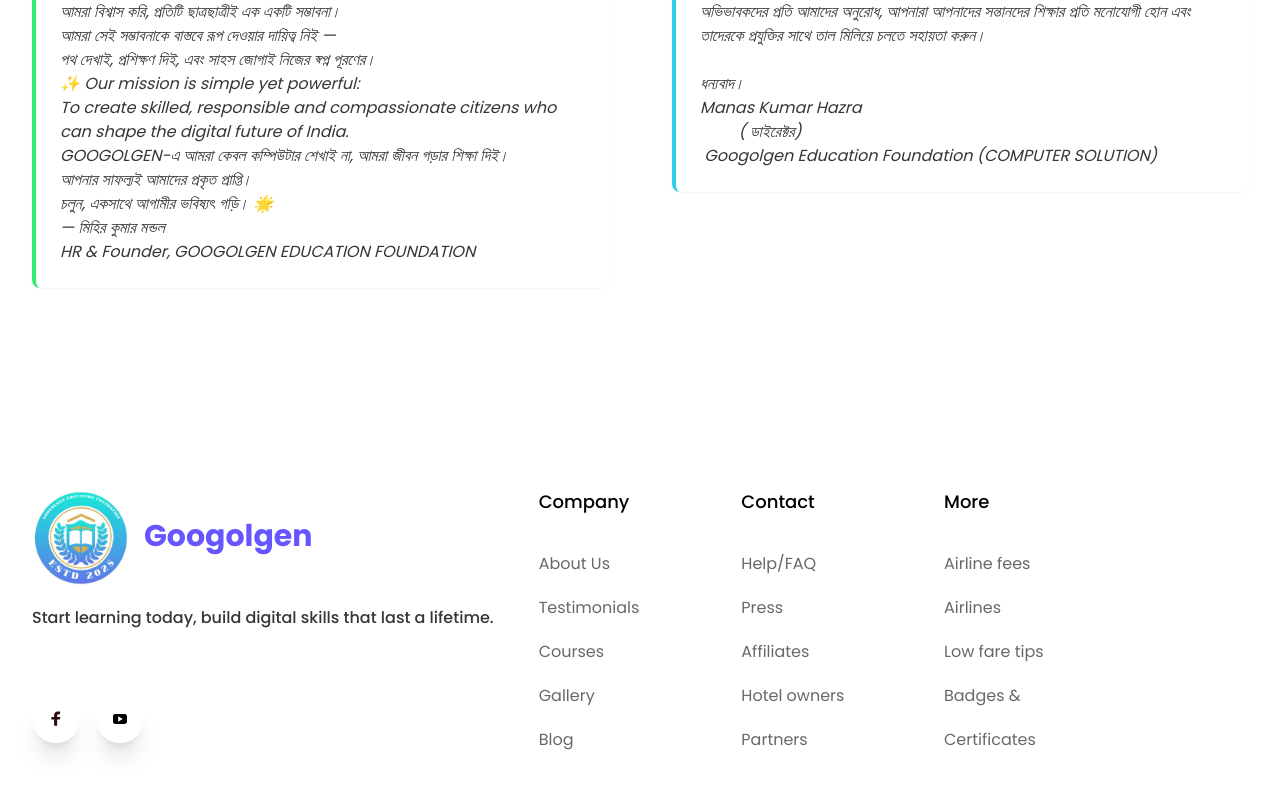
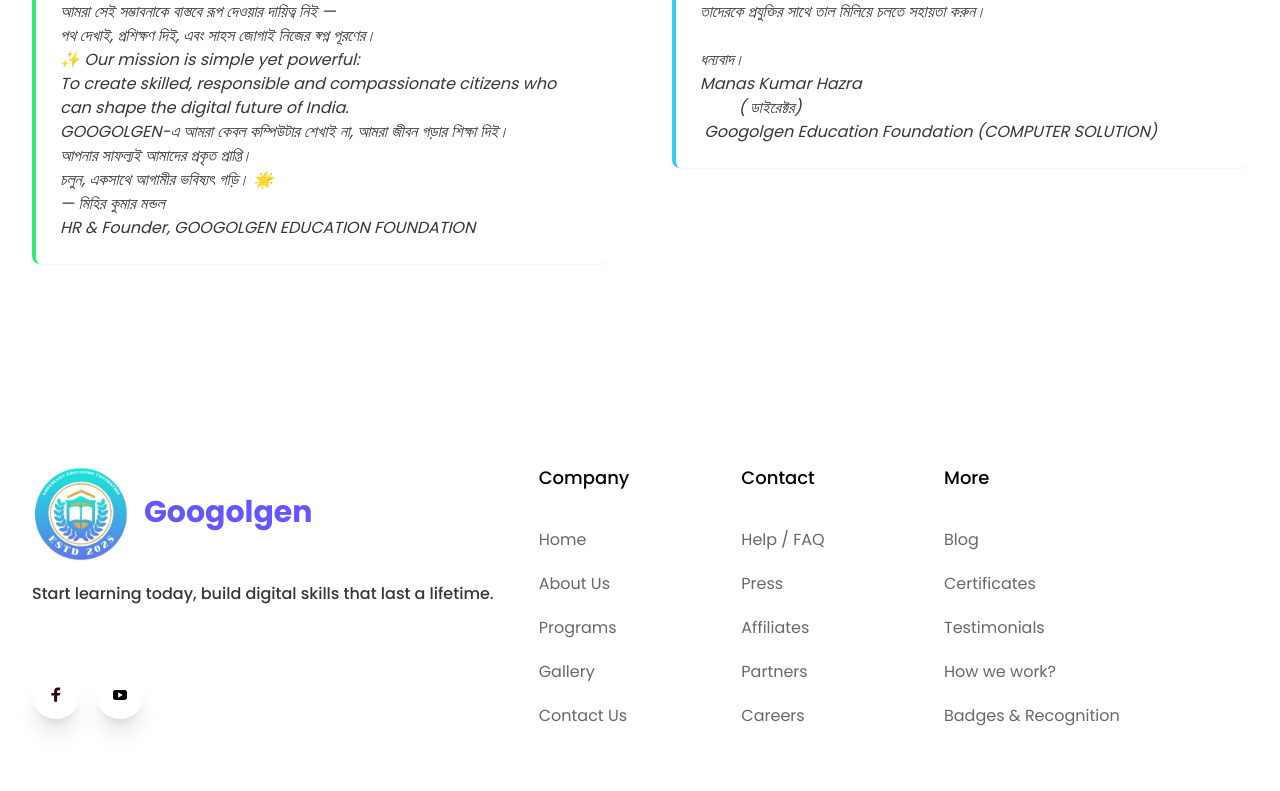
Before and after one commit to googolgen/googolgen-website, a Next.js app: page /about-us in a window 1280 px wide. Shown: the part 2001-2792 px from the top of the page. Built offline with nearby package versions, Linux system fonts and the light colour scheme.

Commit message:
Navbar active link fixed

```diff
--- a/app/about-us/page.tsx
+++ b/app/about-us/page.tsx
@@ -56,7 +56,7 @@
           <div className="flex flex-col sm:flex mb-6">
             <h3 className="text-midnightblue text-4xl lg:text-55xl font-semibold mb-10">Company Details</h3>
             <p className="text-justify text-gunmetalgray">
-              <b>GOOGOLGEN EDUCATION FOUNDATION</b> is a Private Limited Company, governed by the Companies Act as a company limited by shares. Classified as a Non-government company, it is registered under the Registrar of Companies <b>RoC-Kolkata</b>. According to the Ministry of Corporate Affairs (MCA), this company was incorporated on <b>17-04-2025</b> and last updated on <b>26-08-2025</b>. Its <b>Corporate Identification Number (CIN) is U88900WB2025NPL278537</b>, and it carries the registration number <b>278537</b>. Currently, its eFiling status is listed as “Active,” suggesting that the company is no longer operational as per MCA records.
+              <b>GOOGOLGEN EDUCATION FOUNDATION</b> is a Private Limited Company, governed by the Companies Act as a company limited by shares. Classified as a Non-government company, it is registered under the Registrar of Companies <b>RoC-Kolkata</b>. According to the Ministry of Corporate Affairs (MCA), this company was incorporated on <b>17-04-2025</b> and last updated on <b>26-08-2025</b>. Its <b>Corporate Identification Number (CIN) is U88900WB2025NPL278537</b>, and it carries the registration number <b>278537</b>.
             </p>
           </div>
         </DownMotion>
--- a/app/components/Footer/Footer.tsx
+++ b/app/components/Footer/Footer.tsx
@@ -10,13 +10,13 @@
   }[];
 }
 
-interface socialLinks {
+interface SocialLink {
   imgSrc: string;
   link: string;
   width: number;
 }
 
-const socialLinks: socialLinks[] = [
+const socialLinks: SocialLink[] = [
   {
     imgSrc: '/assets/footer/facebook.svg',
     link: 'https://www.facebook.com/share/178FLEUERr',
@@ -27,52 +27,48 @@
     link: 'https://www.youtube.com/@googolgen',
     width: 14
   },
-]
+];
 
 const products: ProductType[] = [
   {
     id: 1,
     section: "Company",
     link: [
-            {label: 'About Us', url: '/about-us'},
-            {label: 'Testimonials', url: '/#testimonials'},
-            {label: 'Courses', url: '/courses'},
-            {label: 'Gallery', url: '/gallery'},
-            {label: 'Blog', url: '/blog'}
+      { label: 'Home', url: '/' },
+      { label: 'About Us', url: '/about-us' },
+      { label: 'Programs', url: '/programs' },
+      { label: 'Gallery', url: '/gallery' },
+      { label: 'Contact Us', url: '/contact-us' },
     ],
   },
   {
     id: 2,
     section: "Contact",
     link: [
-            {label: 'Help/FAQ', url: ''},
-            {label: 'Press', url: ''},
-            {label: 'Affiliates', url: ''},
-            {label: 'Hotel owners', url: ''},
-            {label: 'Partners', url: ''},
+      { label: 'Help / FAQ', url: '/faq' },
+      { label: 'Press', url: '/press' },
+      { label: 'Affiliates', url: '/affiliates' },
+      { label: 'Partners', url: '/partners' },
+      { label: 'Careers', url: '/careers' },
     ]
-    }
-    ,
+  },
   {
     id: 3,
     section: "More",
     link: [
-            {label: 'Airline fees', url: ''},
-            {label: 'Airlines', url: ''},
-            {label: 'Low fare tips', url: ''},
-            {label: 'Badges &', url: ''},
-            {label: 'Certificates', url: ''}
+      { label: 'Blog', url: '/blog' },
+      { label: 'Certificates', url: '/certificates' },
+      { label: 'Testimonials', url: '/testimonials' },
+      { label: 'How we work?', url: '/how-we-work' },
+      { label: 'Badges & Recognition', url: '/badges-recognition' },
     ]
   }
-]
+];
 
-const footer = () => {
+const Footer = () => {
   return (
-
     <div className="mx-auto max-w-2xl sm:pt-24 px-4 sm:px-6 lg:max-w-7xl lg:px-8">
-
       <div className="my-12 grid grid-cols-1 gap-y-10 sm:grid-cols-6 lg:grid-cols-12">
-
         <div className='sm:col-span-6 lg:col-span-5'>
           <div className="flex flex-shrink-0 items-center border-right">
             <Image src="/assets/logo/logo.jpeg" alt="logo" width={96} height={96} />
@@ -80,27 +76,29 @@
               <span className='text-3xl font-bold text-Blueviolet'>Googolgen</span>
             </div>
           </div>
-                    <h3 className='text-base font-medium text-gunmetalgray lh-160 mt-5 mb-4 lg:mb-16'> Start learning today, build digital skills that last a lifetime.</h3>
+          <h3 className='text-base font-medium text-gunmetalgray lh-160 mt-5 mb-4 lg:mb-16'>
+            Start learning today, build digital skills that last a lifetime.
+          </h3>
           <div className='flex gap-4'>
-
-                        {socialLinks.map((items, i) => (
-                        <Link href={items.link} key={i}>
+            {socialLinks.map((item, i) => (
+              <a href={item.link} target="_blank" key={i}>
                 <div className="bg-white h-12 w-12 shadow-xl text-base rounded-full flex items-center justify-center footer-icons hover:bg-ultramarine">
-                                <Image src={items.imgSrc} alt={items.imgSrc} width={items.width} height={2} className="sepiaa" />
+                  <Image src={item.imgSrc} alt={item.imgSrc} width={item.width} height={item.width} className="sepiaa" />
                 </div>
-                        </Link>
+              </a>
             ))}
-
           </div>
         </div>
 
-                {products.map((product) => (
-                    <div key={product.id} className="sm:col-span-2">
-                        <p className="text-black text-lg font-medium mb-9">{product.section}</p>
+        {products.map((section) => (
+          <div key={section.id} className="sm:col-span-2">
+            <p className="text-black text-lg font-medium mb-9">{section.section}</p>
             <ul>
-                            {product.link.map((link: {label: string, url: string}, index: number) => (
-                                <li key={index} className='mb-5'>
-                                    <Link href={link.url} className="text-darkgray text-base font-normal mb-6 space-links">{link.label}</Link>
+              {section.link.map((linkItem, idx) => (
+                <li key={idx} className='mb-5'>
+                  <Link href={linkItem.url} className="text-darkgray text-base font-normal space-links">
+                    {linkItem.label}
+                  </Link>
                 </li>
               ))}
             </ul>
@@ -110,17 +108,22 @@
       </div>
 
       {/* All Rights Reserved */}
-
       <div className='py-10 md:flex items-center justify-between border-t border-t-gray-blue'>
-                <h4 className='text-dark-red opacity-75 text-sm text-center md:text-start font-normal'>Copyright &copy; 2025 Googolgen Education Foundation. All rights reserved.</h4>
+        <h4 className='text-dark-red opacity-75 text-sm text-center md:text-start font-normal'>
+          Copyright &copy; 2025 Googolgen Education Foundation. All rights reserved.
+        </h4>
         <div className="flex gap-5 mt-5 md:mt-0 justify-center md:justify-start">
-                    <h4 className='text-dark-red opacity-75 text-sm font-normal'>Email: <Link className="hover:text-black hover:underline" href="mailto:contactgoogolgen25@gmail.com" target="_blank">contactgoogolgen25@gmail.com</Link></h4>
+          <h4 className='text-dark-red opacity-75 text-sm font-normal'>
+            Email: <Link className="hover:text-black hover:underline" href="mailto:contactgoogolgen25@gmail.com" target="_blank">contactgoogolgen25@gmail.com</Link>
+          </h4>
           <div className="h-5 bg-dark-red opacity-25 w-0.5"></div>
-                    <h4 className='text-dark-red opacity-75 text-sm font-normal'>WhatsApp: <Link className="hover:text-black hover:underline" href="https://wa.me/919242235970" target="_blank">+91-9242235970</Link></h4>
+          <h4 className='text-dark-red opacity-75 text-sm font-normal'>
+            WhatsApp: <Link className="hover:text-black hover:underline" href="https://wa.me/919242235970" target="_blank">+91-9242235970</Link>
+          </h4>
         </div>
       </div>
     </div>
-    )
-}
+  );
+};
 
-export default footer;
+export default Footer;
--- a/app/components/Navbar/Drawerdata.tsx
+++ b/app/components/Navbar/Drawerdata.tsx
@@ -19,7 +19,7 @@
   return classes.filter(Boolean).join(' ')
 }
 
-const Data = ({handleLinkClick}:{handleLinkClick: (href:string)=> void;}) => {
+const Data = () => {
   return (
     <div className="rounded-md max-w-sm w-full mx-auto">
       <div className="flex-1 space-y-4 py-1">
@@ -29,7 +29,6 @@
               <Link
                 key={item.name}
                 href={item.href}
-                onClick={() => handleLinkClick(item.href)}
                 className={classNames(
                   item.current ? 'text-black hover:opacity-100' : 'hover:text-black hover:opacity-100',
                   'py-1 text-lg font-normal opacity-75 block'
--- a/app/courses/coursesData.ts
+++ b/app/courses/coursesData.ts
@@ -104,7 +104,7 @@
     description: "For students with prior programming knowledge to master Object-Oriented principles.",
     imageUrl: "/assets/images/courses/oop-java.jpg", // REPLACE with your image
     targetGroup: "Students with prior programming knowledge (C/Python preferred)",
-    duration: "N/A (Module durations provided)",
+    duration: "6 months",
     certificate: "Internal Certificate (Googolgen Education Foundation)",
     goal: "To provide a deep understanding of Object-Oriented Programming principles using the Java language, from basic concepts to building GUI applications.",
     modules: [
@@ -123,7 +123,7 @@
     description: "For students with basic computer knowledge to learn ML & Data Science from scratch.",
     imageUrl: "/assets/images/courses/python-ml-ds.jpg", // REPLACE with your image
     targetGroup: "Students who have basic computer knowledge (no need for prior Python experience)",
-    duration: "N/A (Module durations provided)",
+    duration: "6 months",
     certificate: "Internal Certificate (Googolgen Education Foundation)",
     goal: "To take students from zero programming knowledge to building basic Machine Learning models, focusing on Python, data analysis, and visualization.",
     modules: [
```
Also changed, not shown: app/components/Navbar/Navbar.tsx (+24 -54 lines), app/courses/page.tsx (+18 -12 lines). Lines whose indentation alone changed are shown as unchanged.
